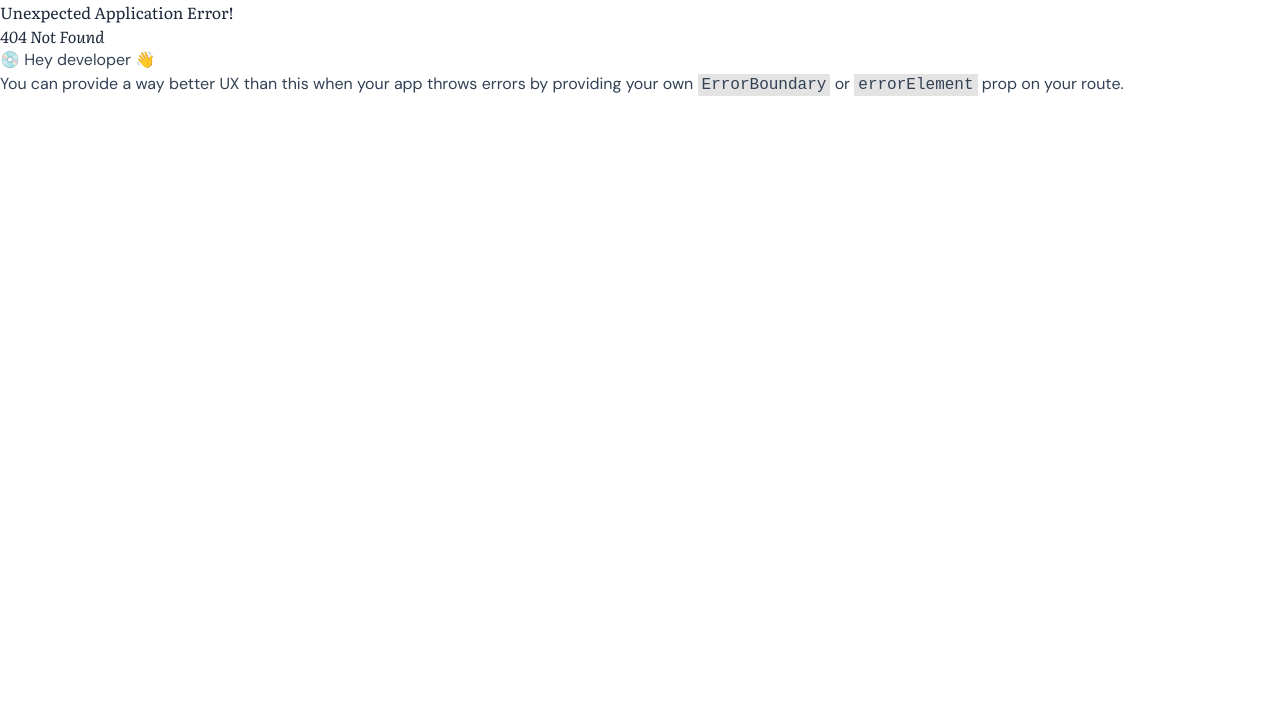
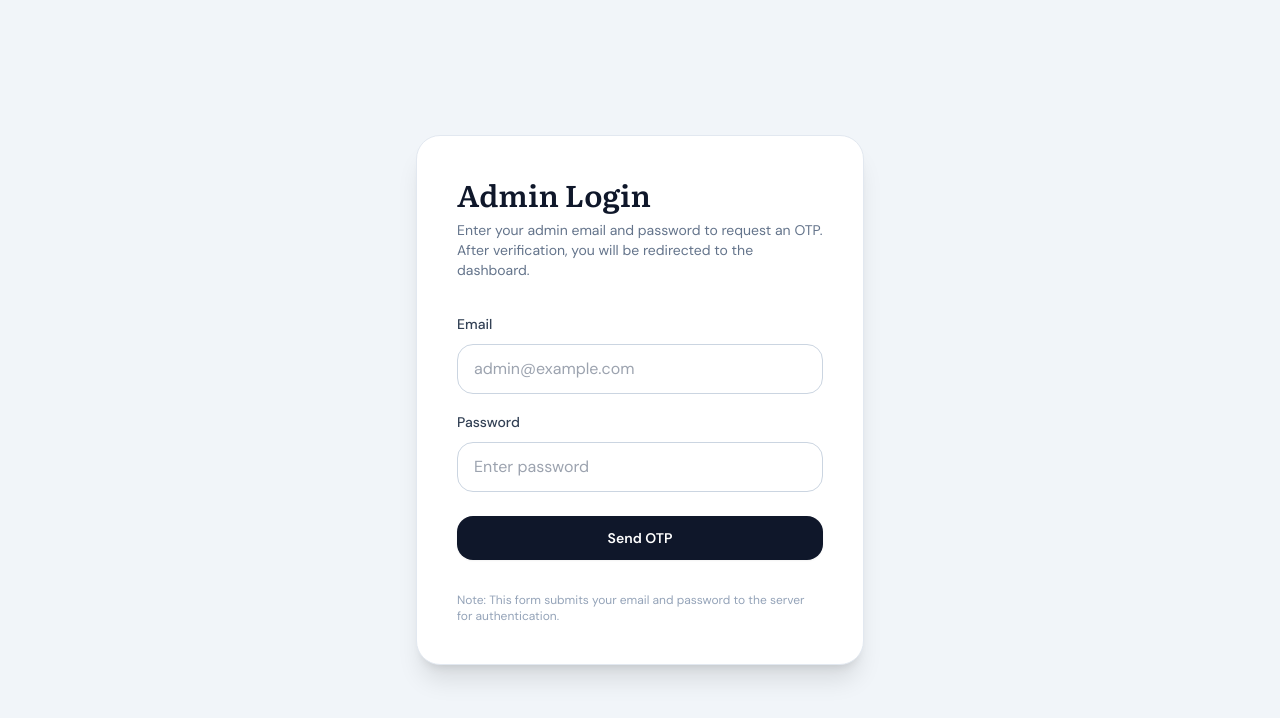
Before and after one commit to abhishek2das/vaishnaviHomeoCare-frontend, a React (Vite) app: page /admin/login in a window 1280 px wide. Before the commit this address had no page. Shown: the top 718 px of the page. Built offline with nearby package versions, Linux system fonts and the light colour scheme; a web font is replaced by a local one.

Commit message:
Integrated login api

```diff
--- a/src/api/endpoints.js
+++ b/src/api/endpoints.js
@@ -1,4 +1,4 @@
-export const BASE_URL = 'http://192.168.1.34:8091/api';
+export const BASE_URL = 'http://192.168.1.33:8091/api';
 
 export const API_ENDPOINTS = {
   PATIENTS: {
@@ -59,6 +59,9 @@ export const API_ENDPOINTS = {
     RECENT_APPOINTMENTS: (limit = 5) => `${BASE_URL}/dashboard/recent-appointments?limit=${limit}`,
     RECENT_PATIENTS: (limit = 5) => `${BASE_URL}/dashboard/recent-patients?limit=${limit}`,
   },
+  AUTH: {
+    LOGIN: `${BASE_URL}/auth/login`,
+  },
   SERVICES: {
     GET_ALL: `${BASE_URL}/cms/services`,
     CREATE: `${BASE_URL}/cms/services`,
--- a/src/components/admin/AdminLayout.jsx
+++ b/src/components/admin/AdminLayout.jsx
@@ -1,11 +1,12 @@
 import React, { useState, useEffect } from 'react';
-import { Outlet, NavLink, useLocation } from 'react-router-dom';
+import { Outlet, NavLink, useLocation, useNavigate } from 'react-router-dom';
 import {  LayoutDashboard,  Calendar,  Users,  MessageSquare,  FileText,  Image as ImageIcon,  Trophy,  HelpCircle,  Settings, LogOut, Menu, X, User, Mail, Monitor } from 'lucide-react';
 import image from '../../assets/site_logo_v2.png'
 export default function AdminLayout() {
   const [isSidebarOpen, setIsSidebarOpen] = useState(false);
   const [isMobile, setIsMobile] = useState(false);
   const location = useLocation();
+  const navigate = useNavigate();
 
   // Handle window resize for mobile check
   useEffect(() => {
@@ -31,6 +32,11 @@ export default function AdminLayout() {
       setIsSidebarOpen(false);
     }
   }, [location.pathname, isMobile]);
+
+  const handleLogout = () => {
+    localStorage.removeItem('adminAuthenticated');
+    navigate('/admin/login');
+  };
 
   // Open CMS dropdown if we are on a CMS route
   useEffect(() => {
@@ -151,7 +157,7 @@ export default function AdminLayout() {
         </nav>
 
         <div className="p-4 border-t border-[#2c543f]">
-          <button className="flex items-center w-full px-4 py-3 text-gray-300 hover:text-white hover:bg-[#204633] rounded-lg transition-colors">
+          <button onClick={handleLogout} className="flex items-center w-full px-4 py-3 text-gray-300 hover:text-white hover:bg-[#204633] rounded-lg transition-colors">
             <LogOut size={20} className="mr-3" />
             <span>Logout</span>
           </button>
--- /dev/null
+++ b/src/pages/admin/AdminLogin.jsx
@@ -0,0 +1,156 @@
+import { useEffect, useState } from 'react';
+import { useNavigate } from 'react-router-dom';
+import { API_ENDPOINTS } from '../../api/endpoints';
+
+const ADMIN_AUTH_KEY = 'adminAuthenticated';
+
+function isAdminAuthenticated() {
+  return localStorage.getItem(ADMIN_AUTH_KEY) === 'true';
+}
+
+function setAdminAuthenticated(value) {
+  localStorage.setItem(ADMIN_AUTH_KEY, value ? 'true' : 'false');
+}
+
+export default function AdminLogin() {
+  const navigate = useNavigate();
+  const [email, setEmail] = useState('');
+  const [password, setPassword] = useState('');
+  const [error, setError] = useState('');
+  const [loading, setLoading] = useState(false);
+
+  useEffect(() => {
+    if (isAdminAuthenticated()) {
+      navigate('/admin', { replace: true });
+    }
+  }, [navigate]);
+
+  const handleSendOtp = async (event) => {
+    event.preventDefault();
+    setError('');
+
+    if (!email.trim() || !password.trim()) {
+      setError('Please enter both email and password.');
+      return;
+    }
+
+    setLoading(true);
+    try {
+      const res = await fetch(API_ENDPOINTS.AUTH.LOGIN, {
+        method: 'POST',
+        headers: { 'Content-Type': 'application/json' },
+        body: JSON.stringify({ email: email.trim(), password: password.trim() }),
+      });
+
+      const data = await res.json();
+
+      if (!res.ok) {
+        const message = data?.message || 'Login failed. Please check credentials.';
+        setError(message);
+        setLoading(false);
+        return;
+      }
+
+      const token = data?.token || data?.accessToken || null;
+      if (!token) {
+        setError('Login succeeded but no token returned by server.');
+        setLoading(false);
+        return;
+      }
+
+      localStorage.setItem('adminToken', token);
+      setAdminAuthenticated(true);
+      setLoading(false);
+      navigate('/admin', { replace: true });
+    } catch (err) {
+      console.error('Login error', err);
+      setError('Network error. Please try again.');
+      setLoading(false);
+    }
+  };
+
+  const handleVerifyOtp = (event) => {
+    event.preventDefault();
+    setError('');
+
+    if (!otp.trim()) {
+      setError('Please enter the OTP.');
+      return;
+    }
+
+    if (otp !== generatedOtp) {
+      const nextAttempts = attempts + 1;
+      setAttempts(nextAttempts);
+      setError('Invalid OTP. Please try again.');
+
+      if (nextAttempts >= 3) {
+        setEmail('');
+        setPassword('');
+        setGeneratedOtp('');
+        setOtp('');
+        setStep('credentials');
+        setAttempts(0);
+        setError('Too many failed OTP attempts. Please login again.');
+      }
+      return;
+    }
+
+    setAdminAuthenticated(true);
+    navigate('/admin', { replace: true });
+  };
+
+  return (
+    <div className="min-h-screen bg-slate-100 flex items-center justify-center px-4 py-8">
+      <div className="max-w-md w-full bg-white shadow-xl rounded-3xl border border-slate-200 overflow-hidden">
+        <div className="px-8 py-10 sm:px-10">
+          <h1 className="text-3xl font-semibold text-slate-900 mb-2">Admin Login</h1>
+          <p className="text-sm text-slate-500 mb-8">
+            Enter your admin email and password to request an OTP. After verification, you will be redirected to the dashboard.
+          </p>
+
+          {error && (
+            <div className="mb-6 rounded-lg bg-red-50 border border-red-200 text-red-700 px-4 py-3">
+              {error}
+            </div>
+          )}
+
+          <form onSubmit={handleSendOtp}>
+              <label className="block mb-4">
+                <span className="text-sm font-medium text-slate-700">Email</span>
+                <input
+                  type="email"
+                  value={email}
+                  onChange={(event) => setEmail(event.target.value)}
+                  placeholder="admin@example.com"
+                  className="mt-2 block w-full rounded-2xl border border-slate-300 px-4 py-3 text-slate-900 focus:border-slate-500 focus:outline-none focus:ring-2 focus:ring-slate-200"
+                />
+              </label>
+
+              <label className="block mb-6">
+                <span className="text-sm font-medium text-slate-700">Password</span>
+                <input
+                  type="password"
+                  value={password}
+                  onChange={(event) => setPassword(event.target.value)}
+                  placeholder="Enter password"
+                  className="mt-2 block w-full rounded-2xl border border-slate-300 px-4 py-3 text-slate-900 focus:border-slate-500 focus:outline-none focus:ring-2 focus:ring-slate-200"
+                />
+              </label>
+
+              <button
+                type="submit"
+                disabled={loading}
+                className="w-full inline-flex items-center justify-center rounded-2xl bg-slate-900 px-5 py-3 text-white text-sm font-semibold shadow-sm hover:bg-slate-700 disabled:cursor-not-allowed disabled:bg-slate-400"
+              >
+                {loading ? 'Sending OTP…' : 'Send OTP'}
+              </button>
+          </form>
+
+          <p className="text-xs text-slate-400 mt-8">
+            Note: This form submits your email and password to the server for authentication.
+          </p>
+        </div>
+      </div>
+    </div>
+  );
+}
--- a/src/routes.jsx
+++ b/src/routes.jsx
@@ -36,6 +36,7 @@ import AdminFAQ from './pages/admin/AdminFAQ';
 import AdminSettings from './pages/admin/AdminSettings';
 import AdminContacts from './pages/admin/AdminContacts';
 import AdminCMS from './pages/admin/AdminCMS';
+import AdminLogin from './pages/admin/AdminLogin';
 
 function ScrollToTop() {
   const { pathname } = useLocation();
@@ -54,6 +55,17 @@ function UserLayout() {
       <Footer />
     </div>
   );
+}
+
+function AdminGuard({ children }) {
+  const isAuthenticated = localStorage.getItem('adminAuthenticated') === 'true';
+  const location = useLocation();
+
+  if (!isAuthenticated) {
+    return <Navigate to="/admin/login" replace state={{ from: location }} />;
+  }
+
+  return children;
 }
 
 const router = createBrowserRouter([
@@ -79,9 +91,14 @@ const router = createBrowserRouter([
       { path: '/contact', element: <Contact /> },
     ],
   },
+  { path: '/admin/login', element: <AdminLogin /> },
   {
     path: '/admin',
-    element: <AdminLayout />,
+    element: (
+      <AdminGuard>
+        <AdminLayout />
+      </AdminGuard>
+    ),
     children: [
       { path: '/admin', element: <AdminDashboard /> },
       { path: '/admin/appointments', element: <AdminAppointments /> },
```
Also changed, not shown: 9 other files (tests, documents, lock files or other folders).
